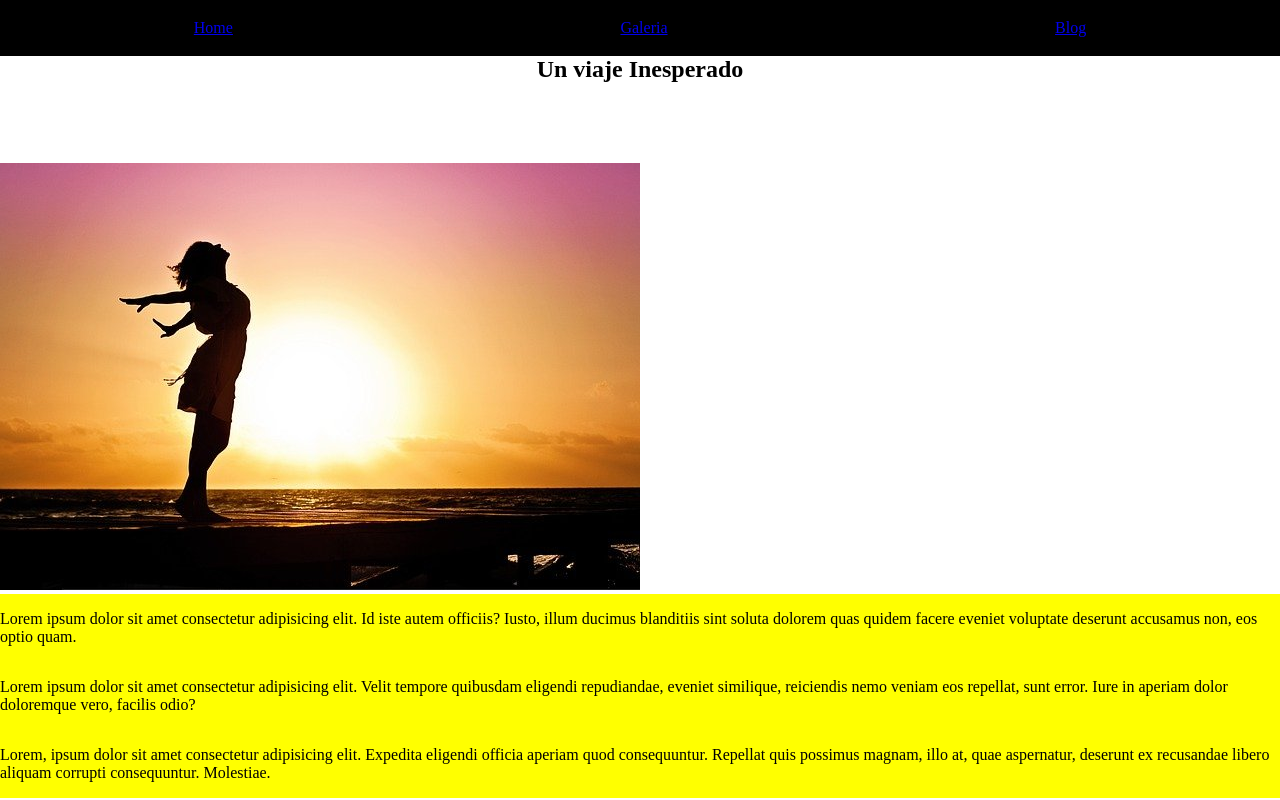
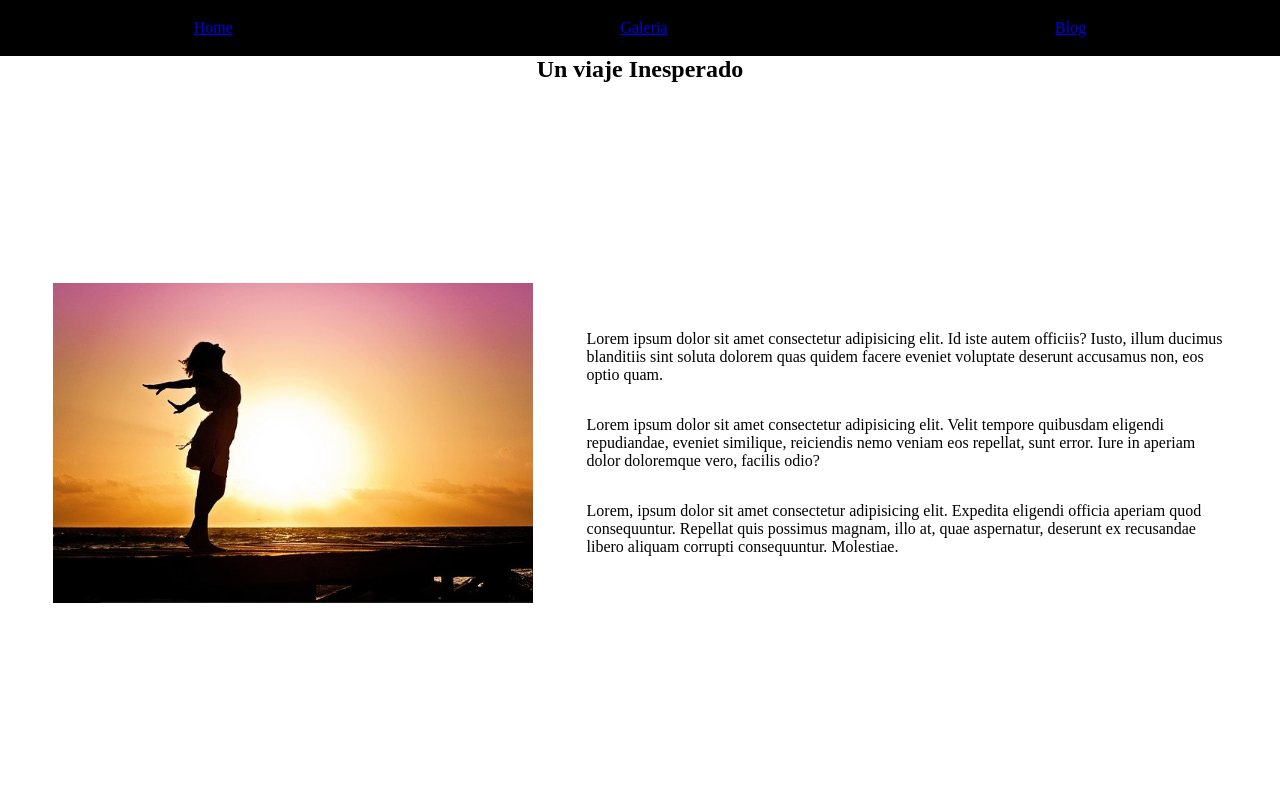
Before and after one commit to xisca-ayala/maquetacion, a plain HTML site: page maquetacion_basica/blog.html in a window 1280 px wide. Drawn offline with Linux system fonts and the light colour scheme.

Commit message:
correcciones

```diff
--- a/maquetacion_basica/blog.css
+++ b/maquetacion_basica/blog.css
@@ -18,21 +18,26 @@
     justify-content: center;
     font-size:x-large;
     font-weight: bold;
+    padding-bottom: 5vh;
 }
-.article{
+.main{
     display: flex;
     flex-direction: row;
-    justify-content: center;
-    margin-top: 10vh;
+    height: 80vh;
+    align-items:center;
+    justify-content: space-evenly;
 }
 
 .text{
-    background-color: yellow;
     display: flex;
-    flex-wrap: wrap;
+    width: 50%;
+    flex-direction: column;
+
+
 }
 
-.image{
-    height: 5%;
-    background-color: greenyellow;
+.img{
+    height: 40vh;
+    display: flex;
+
 }
--- a/maquetacion_basica/blog.html
+++ b/maquetacion_basica/blog.html
@@ -13,15 +13,14 @@
         <a href="blog.html" class="blog">Blog</a>
     </nav>
     <header class="tittle">Un viaje Inesperado</header>
-    <article class="article"></article>
-            <div><img src="imagenes/imagen10.jpg" alt="" class="image"></div>
-            <div class="text">
+    <div class="main">
+        <div class="img"><img src="imagenes/imagen10.jpg" alt="image"></div>
+        <div class="text">
                 <p>Lorem ipsum dolor sit amet consectetur adipisicing elit. Id iste autem officiis? Iusto, illum ducimus blanditiis sint soluta dolorem quas quidem facere eveniet voluptate deserunt accusamus non, eos optio quam.</p>
                 <p>Lorem ipsum dolor sit amet consectetur adipisicing elit. Velit tempore quibusdam eligendi repudiandae, eveniet similique, reiciendis nemo veniam eos repellat, sunt error. Iure in aperiam dolor doloremque vero, facilis odio?</p>
                 <p>Lorem, ipsum dolor sit amet consectetur adipisicing elit. Expedita eligendi officia aperiam quod consequuntur. Repellat quis possimus magnam, illo at, quae aspernatur, deserunt ex recusandae libero aliquam corrupti consequuntur. Molestiae.</p>
-            </div>
-
+        </div>
+    </div>
     </article>
-
 </body>
 </html>
--- a/maquetacion_basica/fondos.css
+++ b/maquetacion_basica/fondos.css
@@ -13,9 +13,13 @@
 }
 
 .section{
-    display:flex;
-    flex-flow: row wrap;
-    align-items: center;
-    justify-content:space-around;
-    max-width: 100%;
+   width: 100%;
+   display:flex;
+   flex-wrap: wrap;
+   height: 80vh;
 }
+
+img{
+    width: 33.3333%;
+    height: 48vh;
+}
--- a/maquetacion_basica/home.css
+++ b/maquetacion_basica/home.css
@@ -33,6 +33,7 @@
 
 .text{
 
+
 }
 
 .image{
```
Also changed, not shown: maquetacion_basica/fondos.html (+0 -12 lines).
